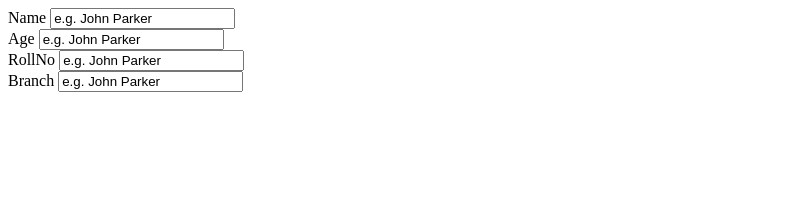
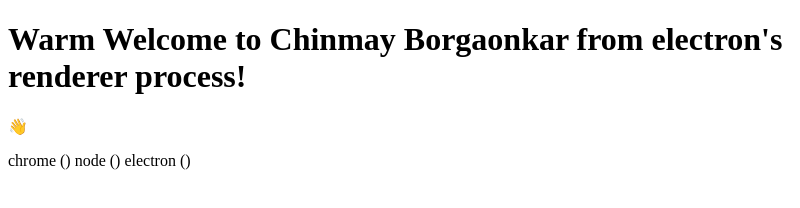
Before and after one commit to Borgaonkarchinmay/Bill-Manager, an Electron app: page index.html in a window 800 px wide. Drawn offline with Linux system fonts and the light colour scheme; no server answers.

Commit message:
basic-struct

```diff
--- a/index.html
+++ b/index.html
@@ -14,17 +14,9 @@
     <title>Student Information</title>
   </head>
   <body>
-
-    <!-- Core UI stuff -->
-    <label for="name">Name</label>
-    <input type="text" id="stu-name" name="name" value="e.g. John Parker"> <br>
-    <label for="age">Age</label>
-    <input type="text" id="stu-age" name="age" value="e.g. John Parker"> <br>
-    <label for="rollno">RollNo</label>
-    <input type="text" id="stu-rollno" name="rollno" value="e.g. John Parker"> <br>
-    <label for="branch">Branch</label>
-    <input type="text" id="stu-branch" name="branch" value="e.g. John Parker"> <br>
-
+    <h1>Warm Welcome to Chinmay Borgaonkar from electron's renderer process!</h1>
+    <p>👋</p>
+    <p id="info"></p>
 
 
     <!-- Script -->
```
